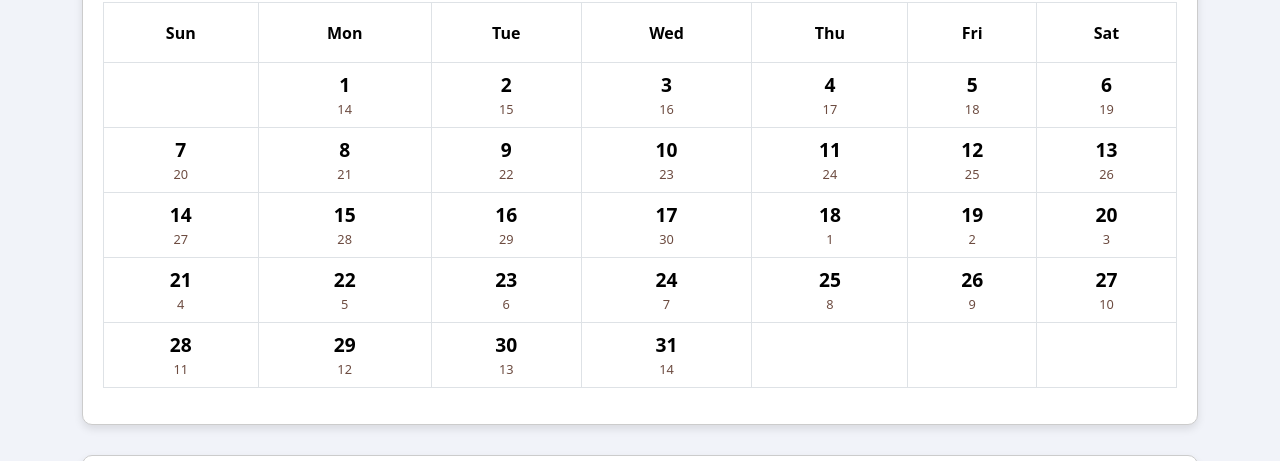
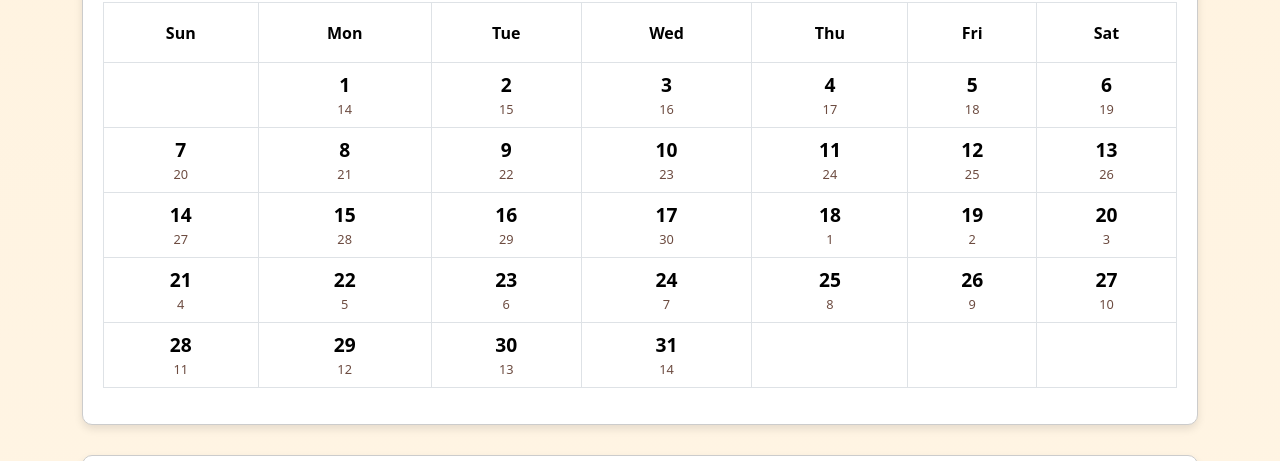
Before and after one commit to bhisma-acharya/ChannelCalendar, a plain HTML site: page index.html in a window 1280 px wide. Shown: the part 191-652 px from the top of the page. Drawn offline with nearby package versions, Linux system fonts and the light colour scheme.

Commit message:
Update index.html

```diff
--- a/index.html
+++ b/index.html
@@ -10,7 +10,7 @@
   />
   <style>
     body {
-      background: linear-gradient(to bottom, #f1f3f9, #f1f3f9);
+      background: linear-gradient(to bottom, #fff3e0, #ffffff);
     }
     .calendar-month {
       border: 1px solid #ccc;
```
